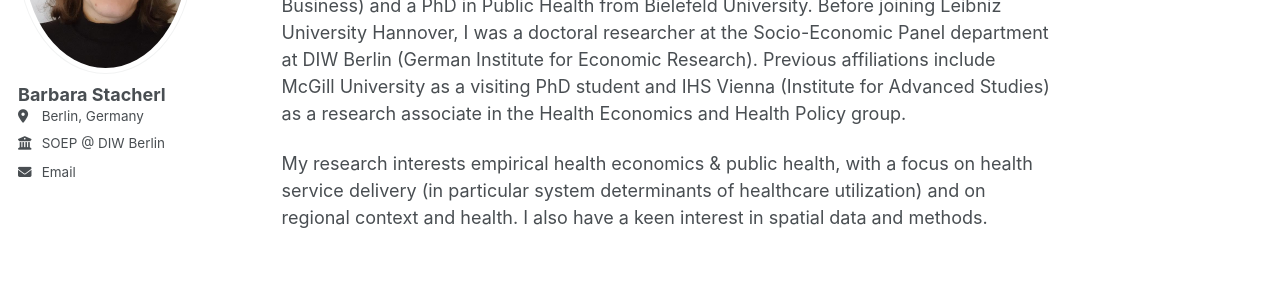
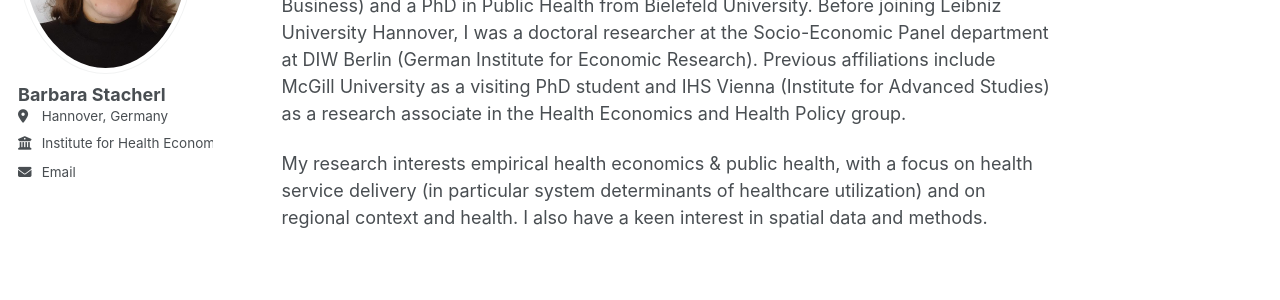
Before and after one commit to barbarastacherl/barbarastacherl.github.io, a Jekyll site: the page built from _pages/about.md, in a window 1280 px wide. Shown: the part 254-554 px from the top of the page. Built offline with Jekyll 4.4.1, drawn with Linux system fonts in a browser that asks for light colours.

Commit message:
employer update

```diff
--- a/_config.yml
+++ b/_config.yml
@@ -26,8 +26,8 @@ author:
   name             : "Barbara Stacherl"
   pronouns         : # example: "she/her"
   bio              : #"Short biography for the left-hand sidebar"
-  location         : "Berlin, Germany"
-  employer         : "SOEP @ DIW Berlin"
+  location         : "Hannover, Germany"
+  employer         : "Institute for Health Economics @ Leibniz University Hannover"
   uri              : # URL
   email            : "bstacherl@diw.de"
 
```
